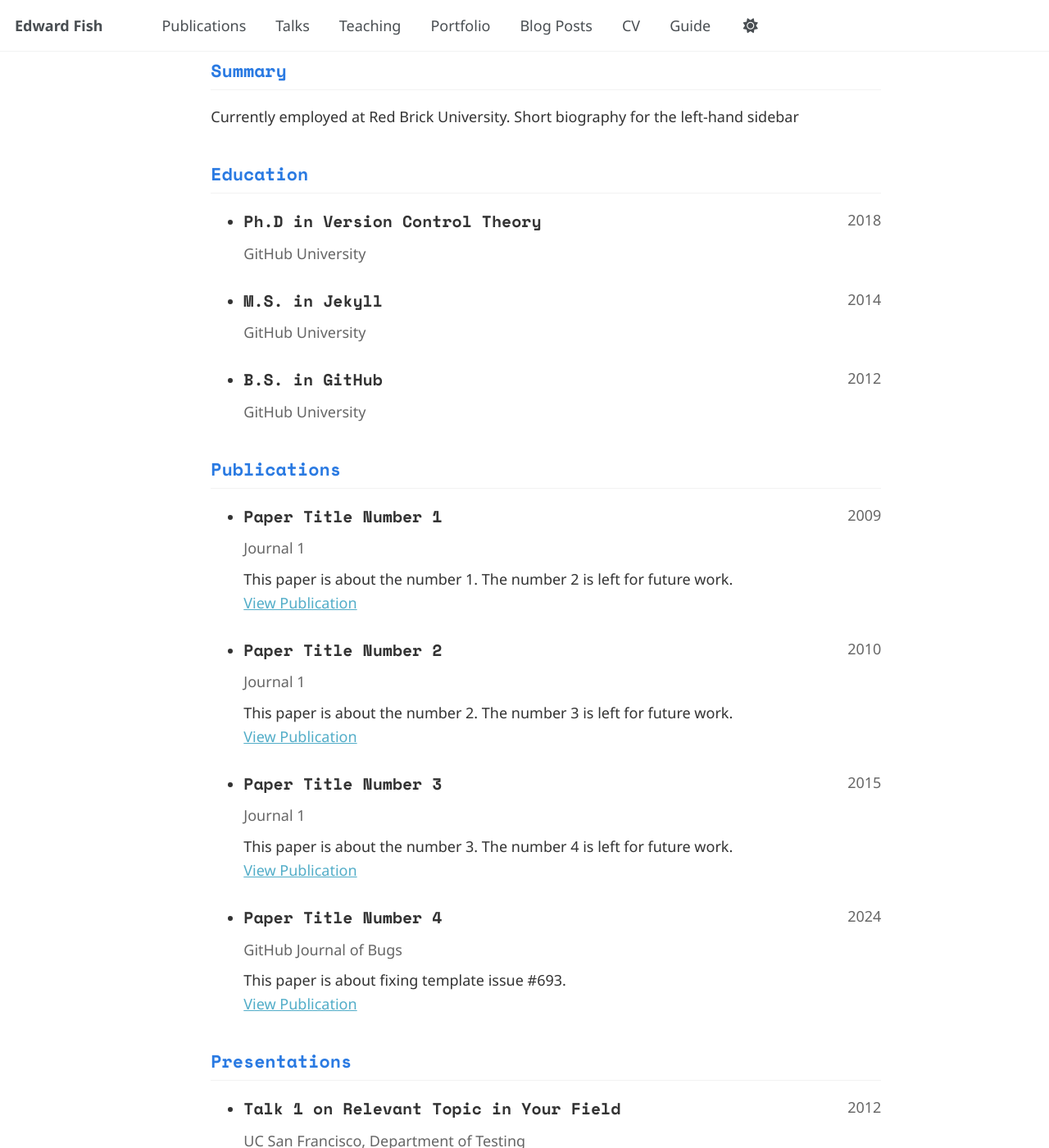
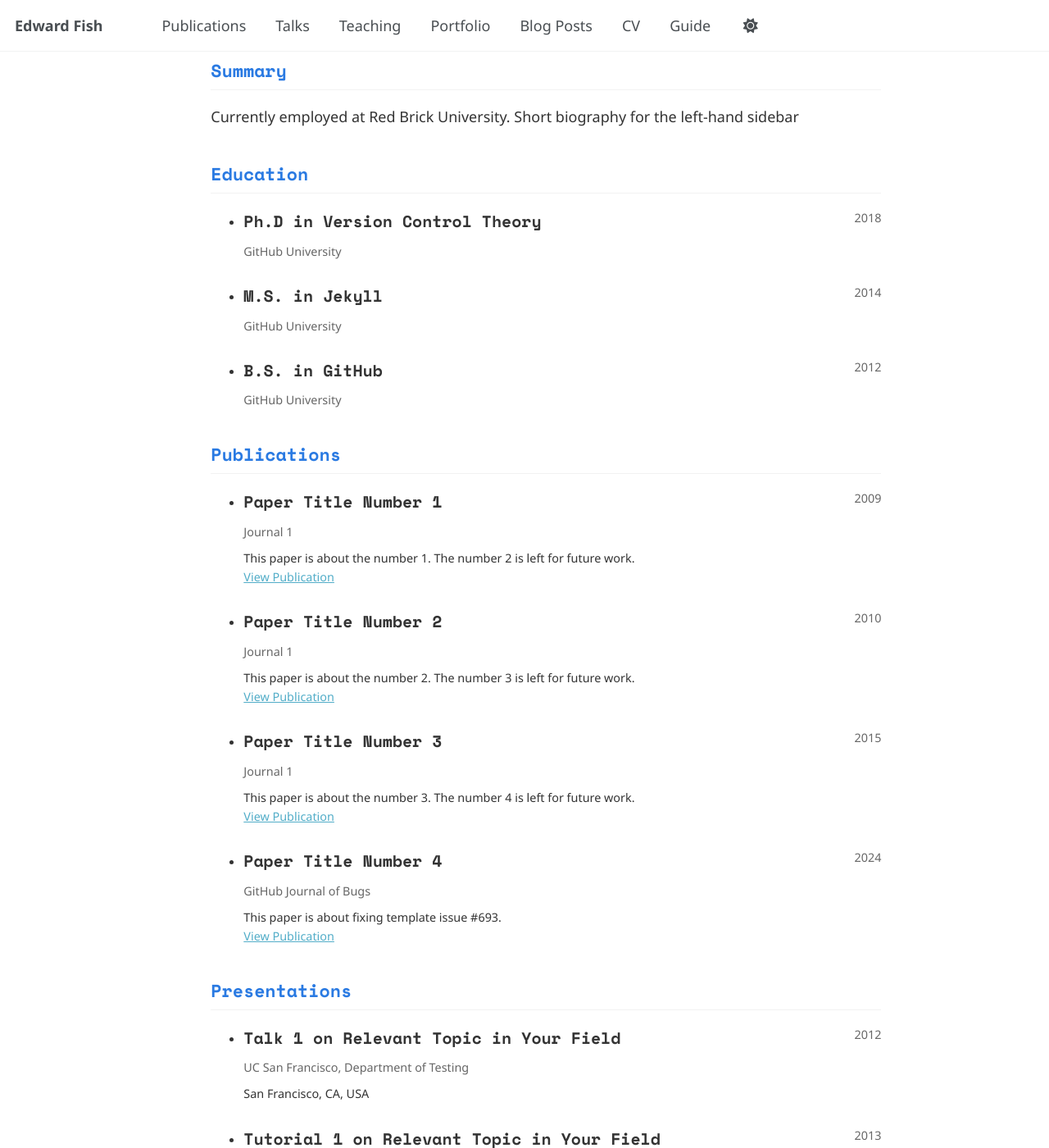
Before and after one commit to ed-fish/ed-fish.github.io, a Jekyll site: the page built from _pages/cv-json.md, in a window 1280 px wide and 1400 px high, scrolled down 309 px. Shown: the whole window at 82% size. Built offline with Jekyll 4.4.1, drawn with Linux system fonts in a browser that asks for light colours.

Commit message:
Update cv-style.css

```diff
--- a/assets/css/cv-style.css
+++ b/assets/css/cv-style.css
@@ -246,3 +246,8 @@
 .cv-item-highlights li {
   font-size: 1em; /* Resets the font size to match the base body text */
 }
+
+/* Force all text within a CV item to the correct base size */
+.cv-item, .cv-item p, .cv-item li {
+  font-size: 0.8em !important;
+}
```
